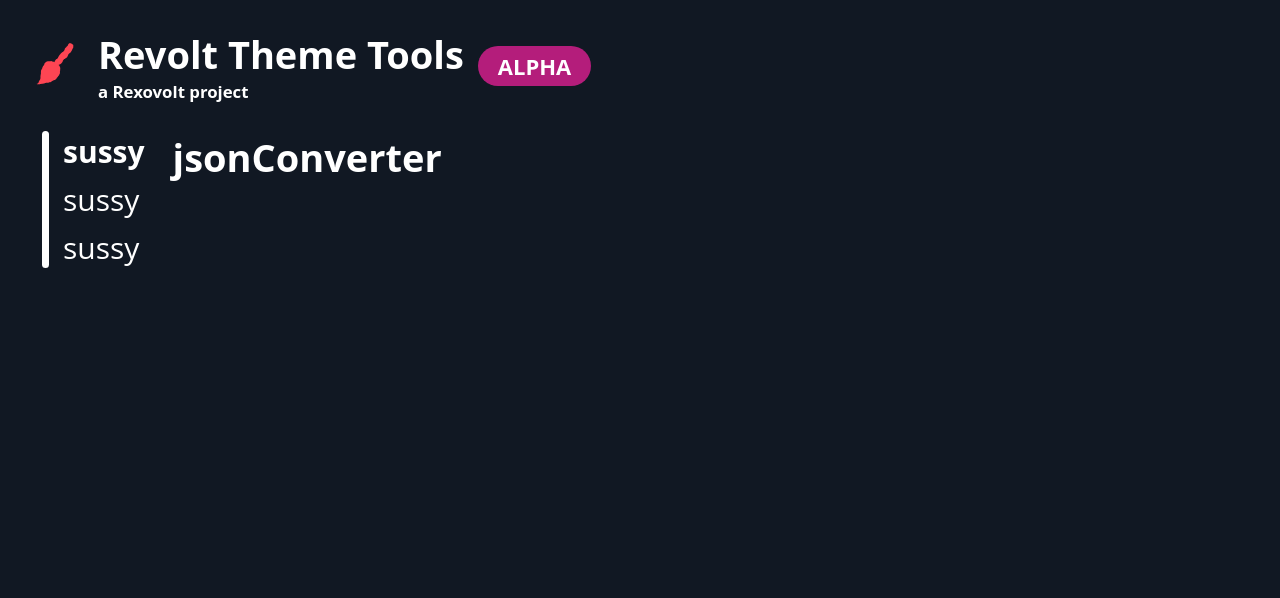
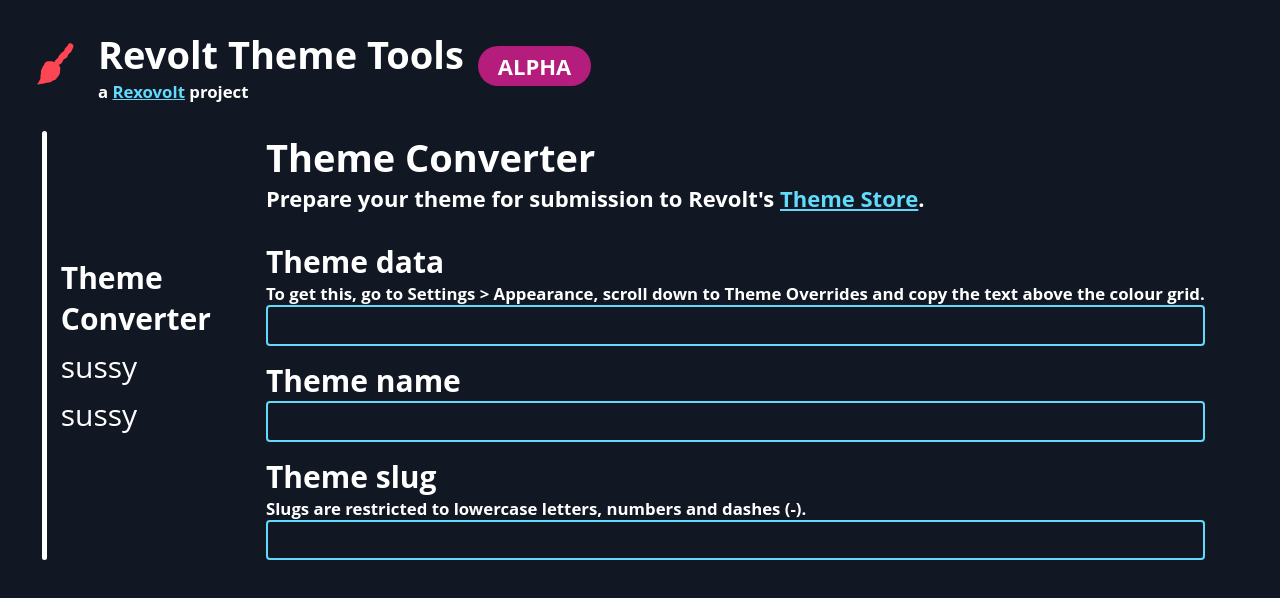
Before and after one commit to rexovolt/revolt-theme-tools, a React (Create React App) app: page / in a window 1280 px wide. Shown: the top 598 px of the page. Built offline with nearby package versions, Linux system fonts and the light colour scheme.

Commit message:
feat: start work on theme converter

```diff
--- a/package.json
+++ b/package.json
@@ -4,6 +4,7 @@
   "private": true,
   "homepage": "https://rexovolt.github.io/revolt-theme-tools",
   "dependencies": {
+    "@iarna/toml": "^2.2.5",
     "@testing-library/jest-dom": "^5.16.5",
     "@testing-library/react": "^13.4.0",
     "@testing-library/user-event": "^13.5.0",
--- /dev/null
+++ b/src/components/atoms/Divider.tsx
@@ -0,0 +1,7 @@
+import React from 'react';
+
+export function Divider({ type }: { type: 'small' | 'large' }) {
+    return (
+        <span style={{ marginBlock: type === 'large' ? '1em' : '0.5em' }} />
+    )
+};
--- /dev/null
+++ b/src/components/atoms/TextInput.tsx
@@ -0,0 +1,9 @@
+import React from "react";
+
+import '../../styles/components/TextInput.css'
+
+export function TextInput({ value, setValue }: { value: string, setValue: Function }) {
+    return (
+        <input className="textInput" value={value} onChange={(v) => setValue(v.target.value)} />
+    )
+};
--- a/src/components/atoms/index.tsx
+++ b/src/components/atoms/index.tsx
@@ -1,2 +1,4 @@
+export { Divider } from './Divider';
 export { PlainClickable } from './PlainClickable';
 export { Text } from './Text';
+export { TextInput } from './TextInput';
--- a/src/components/navigation/Header.tsx
+++ b/src/components/navigation/Header.tsx
@@ -11,7 +11,7 @@
             <img src={logo} className="App-logo" alt="Revolt Theme Tools' logo" />
             <div style={{ display: 'flex', flexDirection: 'column' }}>
                 <Text type={"h1"}>Revolt Theme Tools</Text>
-                <Text type={"subtitle"}>a Rexovolt project</Text>
+                <Text type={"subtitle"}>a <a href="https://github.com/rexovolt" target="_blank" rel="noreferrer">Rexovolt</a> project</Text>
             </div>
             <div className="alpha-notice"><Text type={"h3"}>ALPHA</Text></div>
         </header>
--- a/src/components/navigation/Tabs.tsx
+++ b/src/components/navigation/Tabs.tsx
@@ -9,7 +9,7 @@
             <div className='bar' />
             <div className='links'>
                 <PlainClickable onClick={() => { if (activePane !== 'jsonConverter') { setActivePane('jsonConverter') } }}>
-                    <Text active={activePane === 'jsonConverter'} type='h2'>sussy</Text>
+                    <Text active={activePane === 'jsonConverter'} type='h2'>Theme Converter</Text>
                 </PlainClickable>
                 <PlainClickable onClick={() => { if (activePane !== 'jsonConverter2') { setActivePane('jsonConverter2') } }}>
                     <Text active={activePane === 'jsonConverter2'} type='h2'>sussy</Text>
--- /dev/null
+++ b/src/components/panes/JSONConverter.tsx
@@ -0,0 +1,28 @@
+import React from "react"
+
+import { Divider, Text, TextInput } from "../atoms"
+
+export function JSONConverter() {
+    const [themeJSON, setThemeJSON] = React.useState('');
+    const [themeName, setThemeName] = React.useState('');
+    const [themeSlug, setThemeSlug] = React.useState('');
+    return (
+        <div style={{ display: 'flex', flexDirection: 'column' }}>
+            <Text type={'h1'}>Theme Converter</Text>
+            <Text type={'h3'}>Prepare your theme for submission to Revolt's{' '}
+                <a href="https://github.com/revoltchat/themes" target="_blank" rel="noreferrer">Theme Store</a>.
+            </Text>
+            <Divider type="large" />
+            <Text type={'h2'}>Theme data</Text>
+            <Text type={'subtitle'}>To get this, go to Settings {'>'} Appearance, scroll down to Theme Overrides and copy the text above the colour grid.</Text>
+            <TextInput value={themeJSON} setValue={setThemeJSON} />
+            <Divider type="small" />
+            <Text type={'h2'}>Theme name</Text>
+            <TextInput value={themeName} setValue={setThemeName} />
+            <Divider type="small" />
+            <Text type={'h2'}>Theme slug</Text>
+            <Text type={'subtitle'}>Slugs are restricted to lowercase letters, numbers and dashes (-).</Text>
+            <TextInput value={themeSlug} setValue={setThemeSlug} />
+        </div>
+    )
+}
--- a/src/components/panes/PaneContainer.tsx
+++ b/src/components/panes/PaneContainer.tsx
@@ -1,15 +1,22 @@
 import React from "react";
 
-import { Text } from "../atoms";
+import { JSONConverter } from "./JSONConverter";
 import { Tabs } from "../navigation/Tabs";
 import '../../styles/PaneContainer.css';
 
+type KnownPanes = 'jsonConverter' | 'jsonConverter2' | 'jsonConverter3'
+
 export function PaneContainer() {
-    const [pane, setPane] = React.useState('jsonConverter')
+    const [pane, setPane] = React.useState('jsonConverter' as KnownPanes)
+    const panes = {
+        'jsonConverter': <JSONConverter />,
+        'jsonConverter2': <JSONConverter />,
+        'jsonConverter3': <JSONConverter />,
+    }
     return (
         <div className="paneContainer">
             <Tabs activePane={pane} setActivePane={setPane} />
-            <Text type={'h1'}>{pane}</Text>
+            {panes[pane]}
         </div>
     )
 };
--- a/src/styles/components/Tabs.css
+++ b/src/styles/components/Tabs.css
@@ -1,4 +1,5 @@
 .container {
+  max-width: 15em;
   display: flex;
   margin-inline-end: 2em;
 }
@@ -10,6 +11,10 @@
   margin-inline: 1em;
 }
 
+.links {
+  align-self: center;
+}
+
 .links > *:not(:last-child) {
   margin-bottom: 0.5em;
 }
--- /dev/null
+++ b/src/styles/components/TextInput.css
@@ -0,0 +1,9 @@
+.textInput {
+  font-size: 120%;
+  border-radius: 4px;
+  border-color: var(--link-dark);
+  border-style: solid;
+  background-color: var(--background-dark);
+  color: white;
+  padding: 0.5em;
+}
--- a/src/styles/index.css
+++ b/src/styles/index.css
@@ -20,3 +20,7 @@
   font-family: "JetBrains Mono", source-code-pro, Menlo, Monaco, Consolas,
     "Courier New", monospace;
 }
+
+a {
+  color: var(--link-dark);
+}
```
Also changed, not shown: 1 other file (tests, documents, lock files or other folders).
